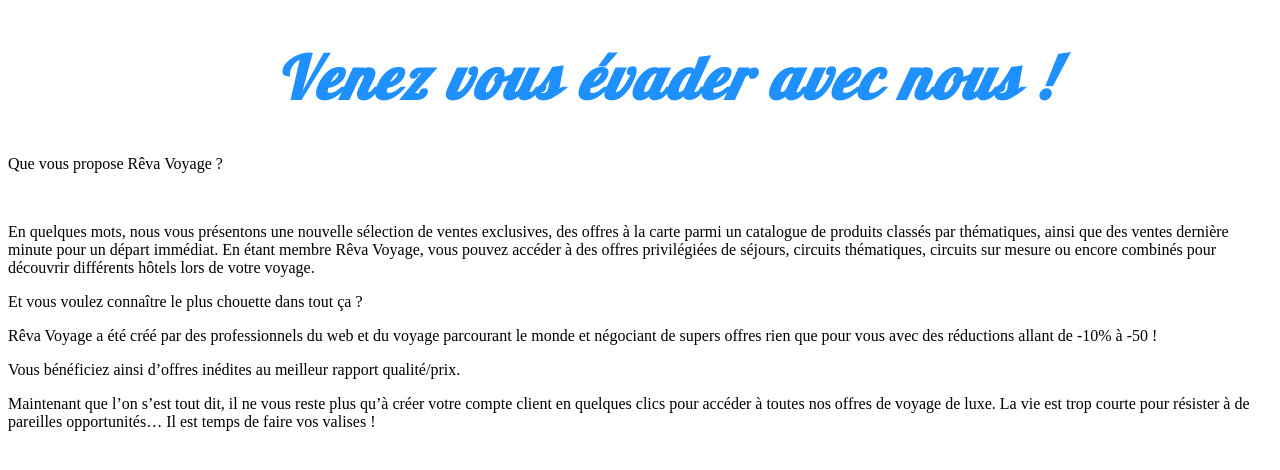
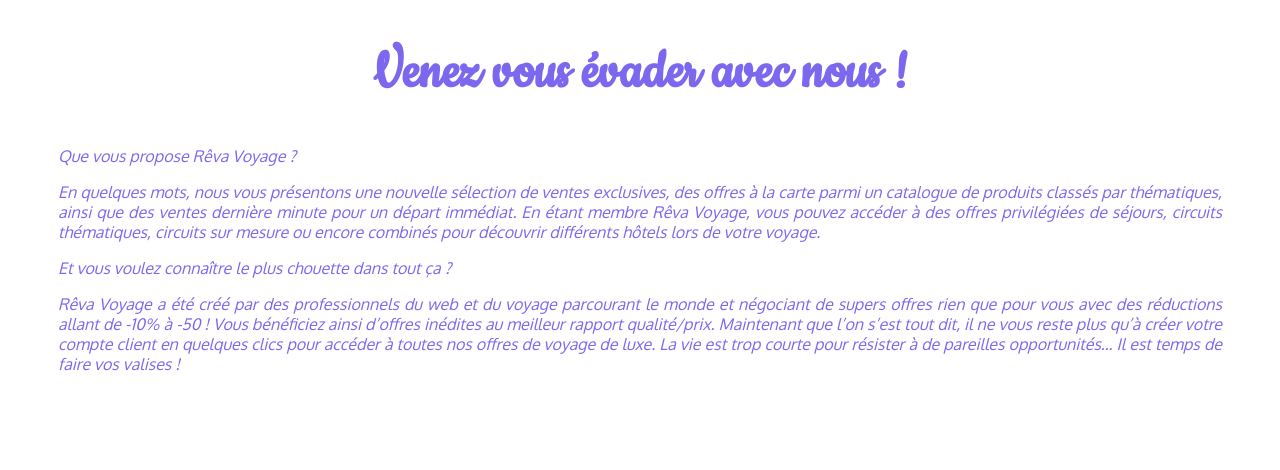
Before and after one commit to Stephanie31470/TP_IPI, a plain HTML site: page apropos.html in a window 1280 px wide. Drawn offline with Linux system fonts and the light colour scheme.

Commit message:
Add files via upload

```diff
--- a/apropos.css
+++ b/apropos.css
@@ -1,24 +1,29 @@
-#panneau2 p {
+/*#panneau2*/
 
-    text-indent: 50px;
+p {
+    color: #7B68EE;
+    font-family: 'Oxygen', sans-serif;
+    font-style: italic;
+    font font-size: medium;
     text-align: justify;
-    letter-spacing: 3px;
-    color:dodgerblue;
-    font-family: 'Lobster', cursive;
-    font-style: italic
+    margin-left: 50px;
+    margin-right: 50PX;
 }
 
 
 
 
+h1 {
 
-h1 {
-    font-style: italic;
     text-align: center;
-    font-family: 'Lobster', cursive;
-    color:dodgerblue;
-    font-size: 60px;
-    letter-spacing: 3px;
-    text-indent: 50px;
+    font-family: 'Cookie', cursive;
+    color: #7B68EE;
+    font-size:60px;
+
+
 
 }
+
+body {
+    background:Window;
+}
--- a/apropos.html
+++ b/apropos.html
@@ -5,19 +5,19 @@
 <HEAD>
 <TITLE>A propos...</TITLE>
 <link rel="stylesheet" type="text/css" href="apropos.css"/>
-<link href="https://fonts.googleapis.com/css?family=Lobster" rel="stylesheet">
+<link href="https://fonts.googleapis.com/css?family=Cookie|Oxygen" rel="stylesheet">
 </HEAD>
 
 
 <BODY>
 <h1>Venez vous évader avec nous !</h1>
 <div>
-<p>Que vous propose Rêva Voyage ?</p><br>
+<p>Que vous propose Rêva Voyage ?</p>
 <p>En quelques mots, nous vous présentons une nouvelle sélection de ventes exclusives, des offres à la carte parmi un catalogue de produits classés par thématiques, ainsi que des ventes dernière minute pour un départ immédiat. En étant membre Rêva Voyage, vous pouvez accéder à des offres privilégiées de séjours, circuits thématiques, circuits sur mesure ou encore combinés pour découvrir différents hôtels lors de votre voyage.</p>
 <p>Et vous voulez connaître le plus chouette dans tout ça ?</p>
-<p>Rêva Voyage a été créé par des professionnels du web et du voyage parcourant le monde et négociant de supers offres rien que pour vous avec des réductions allant de -10% à -50 !</p>
-<p>Vous bénéficiez ainsi d’offres inédites au meilleur rapport qualité/prix.</p>
-<p>Maintenant que l’on s’est tout dit, il ne vous reste plus qu’à créer votre compte client en quelques clics pour accéder à toutes nos offres de voyage de luxe. La vie est trop courte pour résister à de pareilles opportunités… Il est temps de faire vos valises !</p>
+<p>Rêva Voyage a été créé par des professionnels du web et du voyage parcourant le monde et négociant de supers offres rien que pour vous avec des réductions allant de -10% à -50 !
+Vous bénéficiez ainsi d’offres inédites au meilleur rapport qualité/prix.
+Maintenant que l’on s’est tout dit, il ne vous reste plus qu’à créer votre compte client en quelques clics pour accéder à toutes nos offres de voyage de luxe. La vie est trop courte pour résister à de pareilles opportunités… Il est temps de faire vos valises !</p>
 </div>
 
 
```
